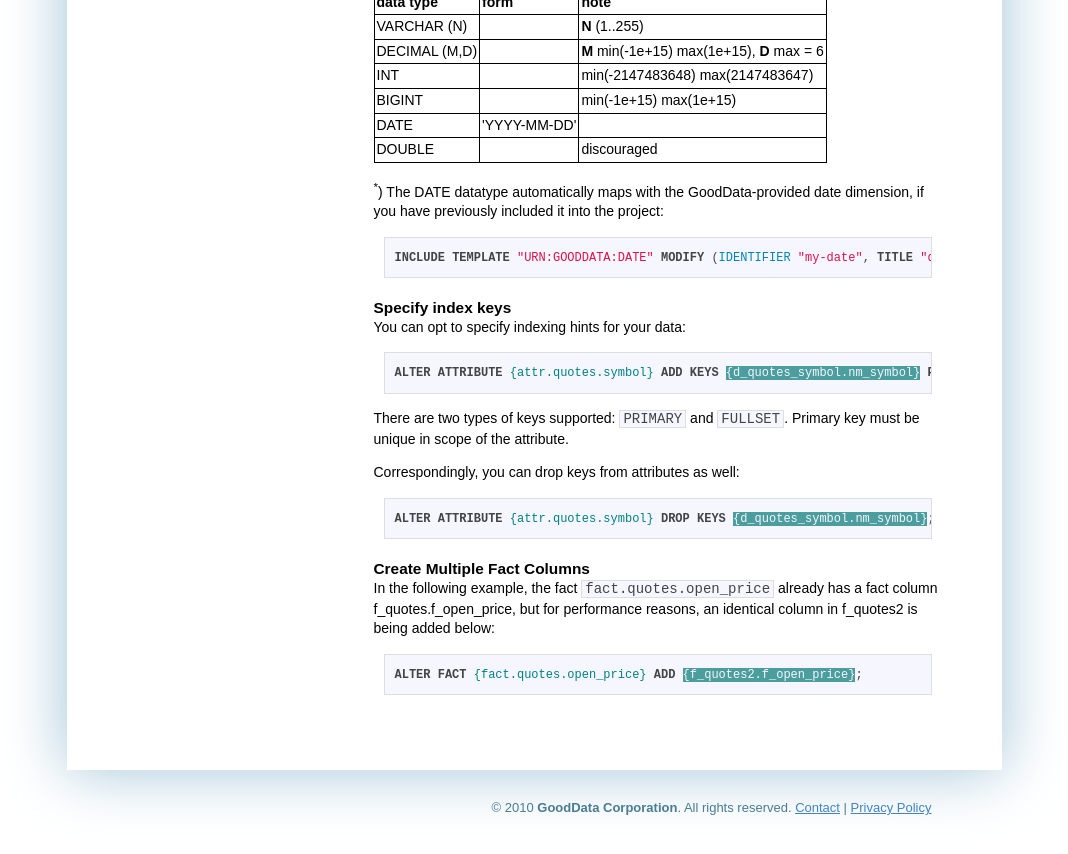
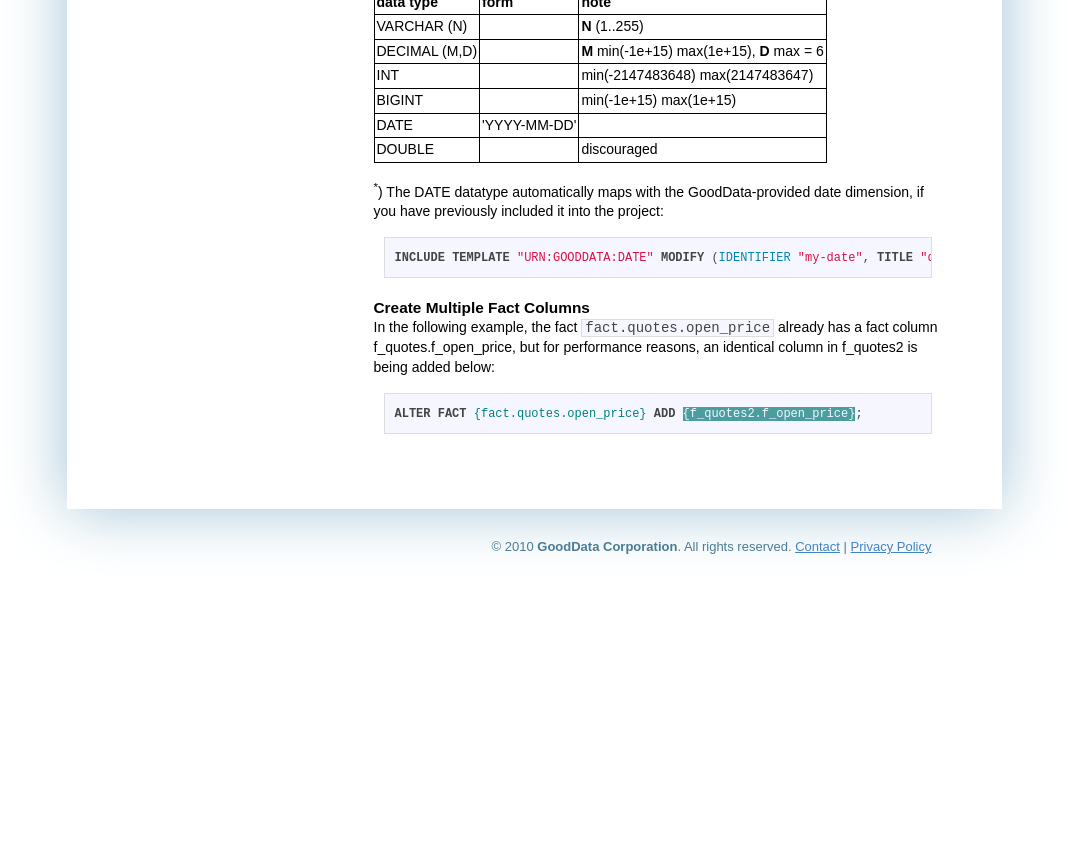
Before and after one commit to jgergic/gooddata.github.com, a Jekyll site: the page built from api/maql-ddl.md, in a window 1280 px wide and 900 px high, scrolled down 3277 px. Shown: the top 854 px of the window, without its empty margins (106-1174 px from the left). Built offline with Jekyll 4.4.1, drawn with Linux system fonts in a browser that asks for light colours; after the commit the page ends 3916 px from its top, so only the background shows below that.

Commit message:
Removed performance optimization references to MAQL KEYS

```diff
--- a/api/maql-ddl.md
+++ b/api/maql-ddl.md
@@ -165,20 +165,6 @@ Similar to the core MAQL, DDL syntax is simple and reminiscent of SQL. At it&#82
 <p><sup>*</sup>) The DATE datatype automatically maps with the GoodData-provided date dimension, if you have previously included it into the project:</p>
 <pre class="highlight"><code class="maql"><span class="k">INCLUDE</span> <span class="k">TEMPLATE</span> <span class="s">&quot;URN:GOODDATA:DATE&quot;</span> <span class="k">MODIFY</span> <span class="p">(</span><span class="nb">IDENTIFIER</span> <span class="s">&quot;my-date&quot;</span><span class="p">,</span> <span class="k">TITLE</span> <span class="s">&quot;quote&quot;</span><span class="p">);</span></code></pre>
 
-
-<h3>Specify index keys</h3>
-
-<p>You can opt to specify indexing hints for your data:</p>
-
-<pre class="highlight"><code class="maql"><span class="k">ALTER</span> <span class="k">ATTRIBUTE</span> <span class="nv">{attr.quotes.symbol}</span> <span class="k">ADD</span> <span class="k">KEYS</span> <span class="nv dataColumn">{d_quotes_symbol.nm_symbol}</span> <span class="k">PRIMARY</span><span class="p">;</span></code></pre>
-
-<p>There are two types of keys supported: <code>PRIMARY</code> and <code>FULLSET</code>. Primary key must be unique in scope of the attribute.</p>
-
-<p>Correspondingly, you can drop keys from attributes as well:</p>
-
-<pre class="highlight"><code class="maql"><span class="k">ALTER</span> <span class="k">ATTRIBUTE</span> <span class="nv">{attr.quotes.symbol}</span> <span class="k">DROP</span> <span class="k">KEYS</span> <span class="nv dataColumn">{d_quotes_symbol.nm_symbol}</span><span class="p">;</span></code></pre>
-
-
 <h3>Create Multiple Fact Columns</h3>
 
 <p>In the following example, the fact <code>fact.quotes.open_price</code> already has a fact column f_quotes.f_open_price, but for performance reasons, an identical column in f_quotes2 is being added below:</p>
```
